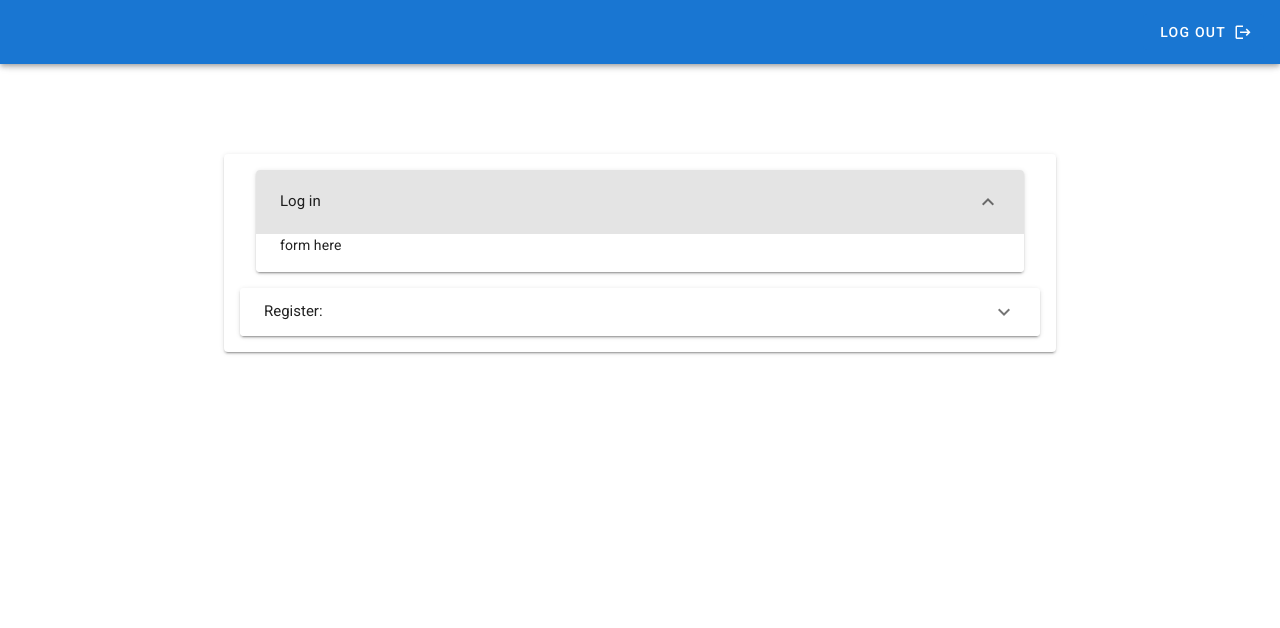
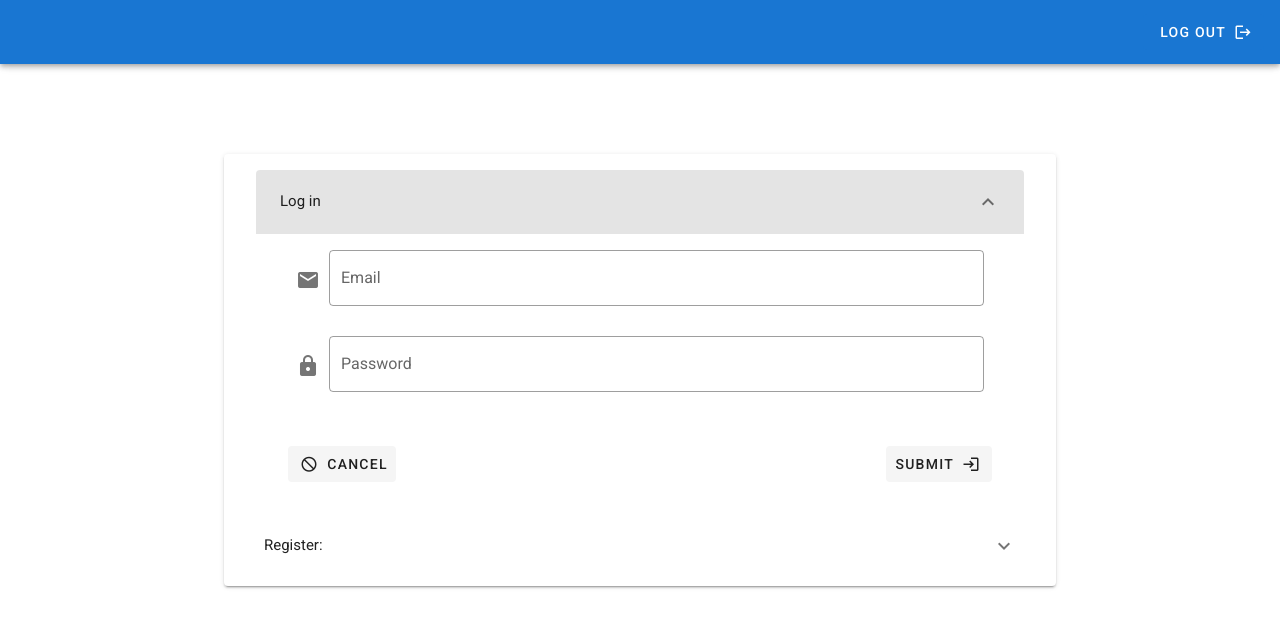
Before and after one commit to Holgermueller/spider-email-template, a Vue app: page / in a window 1280 px wide. Both pictures are taken after a click on the button "Log in". Shown: the top 628 px of the page. Built offline with nearby package versions, Linux system fonts and the light colour scheme.

Commit message:
finished scaffold login registration forms

```diff
--- a/src/components/HomeComponents/Login.vue
+++ b/src/components/HomeComponents/Login.vue
@@ -4,7 +4,44 @@
       Log in
     </v-expansion-panel-header>
     <v-expansion-panel-content>
-      form here
+      <v-card elevation="0">
+        <v-card-text>
+          <v-form ref="form" id="loginForm" class="log-in-form">
+            <v-text-field
+              type="email"
+              id="email"
+              value="email"
+              v-model="email"
+              label="Email"
+              outlined
+              clearable
+              prepend-icon="mdi-email"
+            ></v-text-field>
+
+            <v-text-field
+              type="password"
+              id="password"
+              value="password"
+              v-model="password"
+              label="Password"
+              outlined
+              clearable
+              prepend-icon="mdi-lock"
+            ></v-text-field>
+          </v-form>
+        </v-card-text>
+        <v-card-actions>
+          <v-btn elevation="0">
+            <v-icon left>mdi-cancel</v-icon>
+            Cancel</v-btn
+          >
+          <v-spacer></v-spacer>
+          <v-btn elevation="0"
+            >Submit
+            <v-icon right>mdi-login</v-icon>
+          </v-btn>
+        </v-card-actions>
+      </v-card>
     </v-expansion-panel-content>
   </v-expansion-panel>
 </template>
@@ -13,6 +50,15 @@
 export default {
   name: "LogInForm",
 
-  data: () => ({}),
+  data: () => ({
+    password: "",
+    email: "",
+  }),
 };
 </script>
+
+<style scoped>
+.v-expansion-panel::before {
+  box-shadow: none;
+}
+</style>
--- a/src/components/HomeComponents/Register.vue
+++ b/src/components/HomeComponents/Register.vue
@@ -5,7 +5,52 @@
     </v-expansion-panel-header>
 
     <v-expansion-panel-content>
-      Form here...
+      <v-card elevation="0">
+        <v-card-text>
+          <v-text-field
+            type="email"
+            id="email"
+            v-model="email"
+            value="email"
+            placeholder="Email"
+            prepend-icon="mdi-email"
+            clearable
+            outlined
+          ></v-text-field>
+          <v-text-field
+            type="password"
+            id="password"
+            v-model="password"
+            value="password"
+            placeholder="Password"
+            prepend-icon="mdi-lock"
+            clearable
+            outlined
+          ></v-text-field>
+          <v-text-field
+            type="password"
+            id="confirmPassword"
+            v-model="confirmPassword"
+            value="confirmPassword"
+            placeholder="Confirm password"
+            prepend-icon="mdi-lock"
+            clearable
+            outlined
+          ></v-text-field>
+        </v-card-text>
+
+        <v-card-actions>
+          <v-btn elevation="0" dark>
+            <v-icon left>mdi-cancel</v-icon>
+            Cancel</v-btn
+          >
+          <v-spacer></v-spacer>
+          <v-btn elevation="0" dark
+            >Submit
+            <v-icon right>mdi-login</v-icon>
+          </v-btn>
+        </v-card-actions>
+      </v-card>
     </v-expansion-panel-content>
   </v-expansion-panel>
 </template>
@@ -14,6 +59,16 @@
 export default {
   name: "RegistrationForm",
 
-  data: () => ({}),
+  data: () => ({
+    email: "",
+    password: "",
+    confirmPassword: "",
+  }),
 };
 </script>
+
+<style scoped>
+.v-expansion-panel::before {
+  box-shadow: none;
+}
+</style>
```
